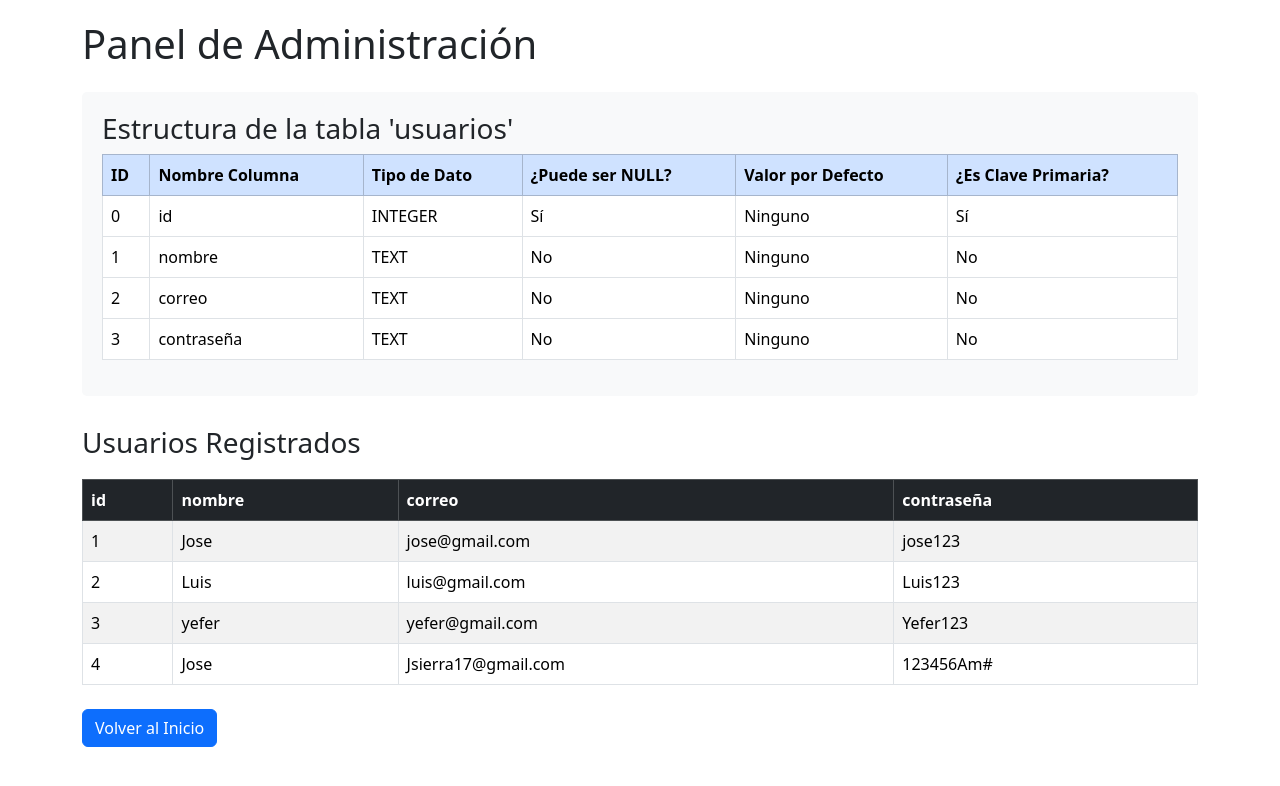
After one commit to jsierra17/Shon-Gottes-web-site, a Flask app: page /admin/usuarios in a window 1280 px wide. The commit adds this page. Shown: the top 786 px of the page. Run offline with Flask 3, Linux system fonts and the light colour scheme; a user stored in the database is signed in; data comes from the database, SQL or seed files in the repository; both versions use the stored data as it was after the commit.

Commit message:
Se crearon mejoras en el codigo y el home

```diff
--- a/app.py
+++ b/app.py
@@ -1,5 +1,6 @@
 from flask import Flask, request, redirect, render_template, session
 import sqlite3
+import os
 
 app = Flask(__name__)
 app.secret_key = "clave_secreta"  # Necesario para manejar sesiones
@@ -20,6 +21,11 @@ def crear_bd():
     conexion.close()
 
 crear_bd()
+
+# Ruta para la página principal
+@app.route('/')
+def index():
+    return redirect('/login')  # Redirigir a la página de login
 
 # Ruta para registro (GET para mostrar, POST para procesar)
 @app.route('/registro', methods=['GET', 'POST'])
@@ -75,5 +81,34 @@ def logout():
     session.pop('usuario', None)  # Elimina el usuario de la sesión
     return redirect('/registro')  # Redirige al login
 
+# Ruta para ver usuarios registrados (solo para administración)
+@app.route('/admin/usuarios')
+def ver_usuarios():
+    if 'usuario' not in session:  # Si no hay sesión iniciada, redirige al login
+        return redirect('/login')
+
+    conexion = sqlite3.connect("database.db")
+    cursor = conexion.cursor()
+
+    # Obtener información de la estructura de la tabla
+    cursor.execute("PRAGMA table_info(usuarios)")
+    estructura = cursor.fetchall()
+
+    # Obtener todos los usuarios
+    cursor.execute("SELECT * FROM usuarios")
+    usuarios = cursor.fetchall()
+
+    # Obtener nombres de columnas
+    nombres_columnas = [columna[1] for columna in estructura]
+
+    conexion.close()
+
+    return render_template('usuarios.html',
+                         usuarios=usuarios,
+                         estructura=estructura,
+                         nombres_columnas=nombres_columnas)
+
 if __name__ == '__main__':
-    app.run(debug=True)
+    # Configuración para desarrollo local y producción
+    port = int(os.environ.get('PORT', 5000))
+    app.run(host='0.0.0.0', port=port, debug=False)
--- /dev/null
+++ b/requirements.txt
@@ -0,0 +1,6 @@
+flask==3.0.0
+Werkzeug==3.0.1
+Jinja2==3.1.2
+click==8.1.7
+itsdangerous==2.1.2
+MarkupSafe==2.1.3
--- /dev/null
+++ b/templates/usuarios.html
@@ -0,0 +1,84 @@
+<!DOCTYPE html>
+<html lang="es">
+<head>
+    <meta charset="UTF-8">
+    <meta name="viewport" content="width=device-width, initial-scale=1.0">
+    <title>Panel de Administración - Usuarios</title>
+    <link rel="stylesheet" href="https://cdn.jsdelivr.net/npm/bootstrap@5.3.3/dist/css/bootstrap.min.css">
+    <style>
+        body {
+            padding: 20px;
+        }
+        .table-container {
+            margin-top: 20px;
+        }
+        .structure-info {
+            margin-bottom: 30px;
+            padding: 20px;
+            background-color: #f8f9fa;
+            border-radius: 5px;
+        }
+    </style>
+</head>
+<body>
+    <div class="container">
+        <h1 class="mb-4">Panel de Administración</h1>
+
+        <!-- Información de la estructura de la base de datos -->
+        <div class="structure-info">
+            <h3>Estructura de la tabla 'usuarios'</h3>
+            <table class="table table-bordered">
+                <thead class="table-primary">
+                    <tr>
+                        <th>ID</th>
+                        <th>Nombre Columna</th>
+                        <th>Tipo de Dato</th>
+                        <th>¿Puede ser NULL?</th>
+                        <th>Valor por Defecto</th>
+                        <th>¿Es Clave Primaria?</th>
+                    </tr>
+                </thead>
+                <tbody>
+                    {% for col in estructura %}
+                    <tr>
+                        <td>{{ col[0] }}</td>
+                        <td>{{ col[1] }}</td>
+                        <td>{{ col[2] }}</td>
+                        <td>{{ "No" if col[3] == 1 else "Sí" }}</td>
+                        <td>{{ col[4] if col[4] else "Ninguno" }}</td>
+                        <td>{{ "Sí" if col[5] == 1 else "No" }}</td>
+                    </tr>
+                    {% endfor %}
+                </tbody>
+            </table>
+        </div>
+
+        <!-- Tabla de usuarios -->
+        <h3>Usuarios Registrados</h3>
+        <div class="table-container">
+            <table class="table table-striped table-bordered">
+                <thead class="table-dark">
+                    <tr>
+                        {% for columna in nombres_columnas %}
+                        <th>{{ columna }}</th>
+                        {% endfor %}
+                    </tr>
+                </thead>
+                <tbody>
+                    {% for usuario in usuarios %}
+                    <tr>
+                        {% for valor in usuario %}
+                        <td>{{ valor }}</td>
+                        {% endfor %}
+                    </tr>
+                    {% endfor %}
+                </tbody>
+            </table>
+        </div>
+
+        <div class="mt-4">
+            <a href="/home" class="btn btn-primary">Volver al Inicio</a>
+        </div>
+    </div>
+</body>
+</html>
--- /dev/null
+++ b/wsgi.py
@@ -0,0 +1,4 @@
+from app import app
+
+if __name__ == "__main__":
+    app.run()
```
Also changed, not shown: db_migration.py (added, +140 -0 lines), templates/home.html (+15 -7 lines), README.md (added), database.db, 3 other files.
